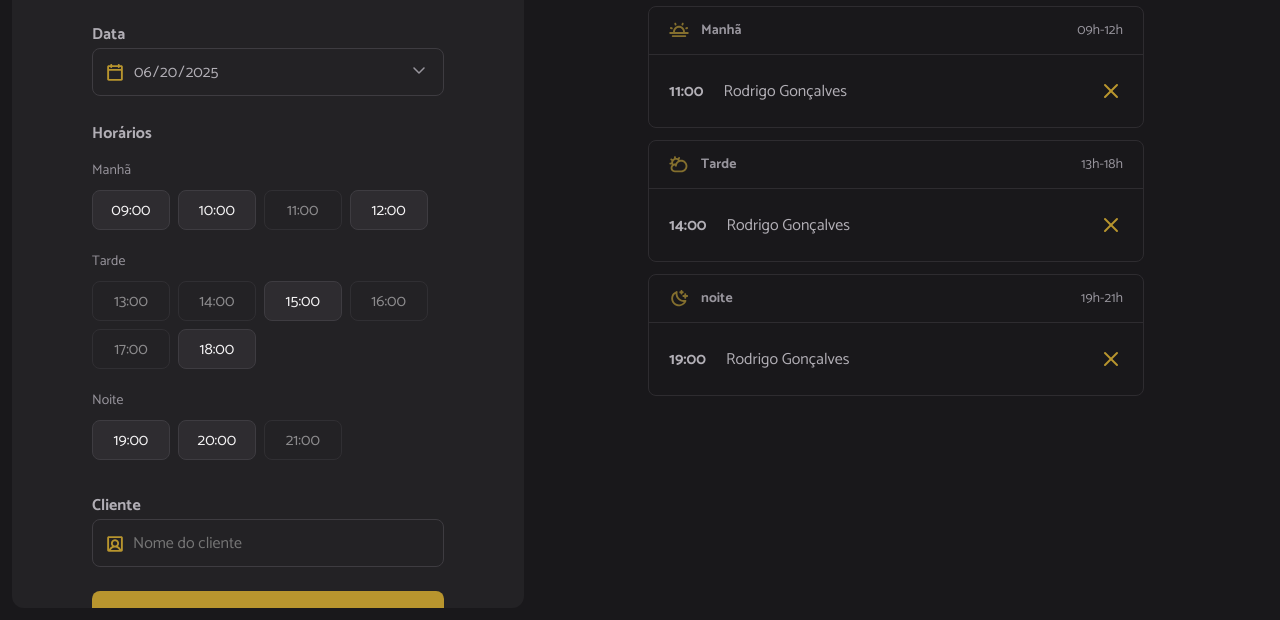
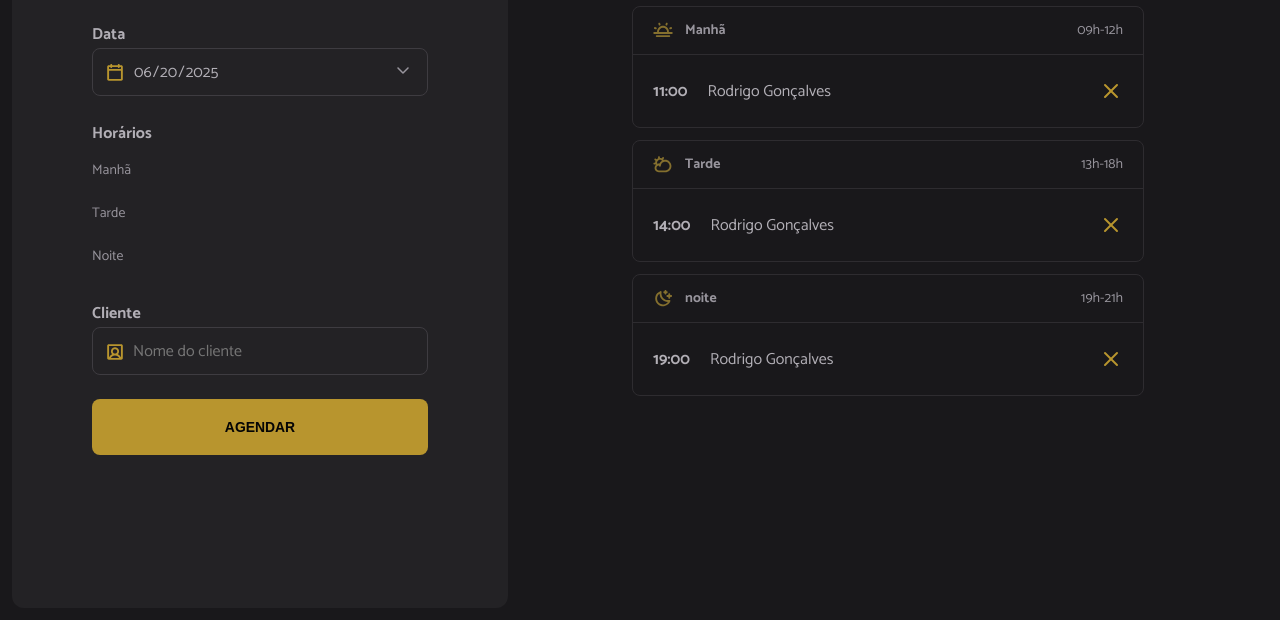
Before and after one commit to israeltx/n5-hairday, a website built with webpack: page index.html in a window 1280 px wide. Shown: the part 180-800 px from the top of the page. Built offline with nearby package versions, Linux system fonts and the light colour scheme.

```diff
--- a/index.html
+++ b/index.html
@@ -38,66 +38,25 @@
         <ul id="hours" class="hours" aria-label="Horários disponíveis de manhã">
           <!-- Exemplo: Manhã -->
           <li data-period="morning" class="hour-period">Manhã</li>
-          <li data-period="morning" value="09:00" class="hour hour-available">
+          <!-- <li data-period="morning" value="09:00" class="hour hour-available">
             09:00
-          </li>
-          <li data-period="morning" value="10:00" class="hour hour-available">
-            10:00
-          </li>
-          <li data-period="morning" value="11:00" class="hour hour-unavailable">
-            11:00
-          </li>
-          <li data-period="morning" value="12:00" class="hour hour-available">
-            12:00
-          </li>
+          </li> -->
+
           <!-- Exemplo: Tarde  -->
           <li data-period="morning" class="hour-period">Tarde</li>
-          <li
+          <!-- <li
             data-period="afternoon"
             value="13:00"
             class="hour hour-unavailable"
           >
             13:00
-          </li>
-          <li
-            data-period="afternoon"
-            value="14:00"
-            class="hour hour-unavailable"
-          >
-            14:00
-          </li>
-          <li data-period="afternoon" value="15:00" class="hour hour-available">
-            15:00
-          </li>
-          <li
-            data-period="afternoon"
-            value="16:00"
-            class="hour hour-unavailable"
-          >
-            16:00
-          </li>
-          <li
-            data-period="afternoon"
-            value="17:00"
-            class="hour hour-unavailable"
-          >
-            17:00
-          </li>
-          <li data-period="afternoon" value="18:00" class="hour hour-available">
-            18:00
-          </li>
+          </li> -->
+
           <!-- Exemplo: Noite -->
           <li data-period="morning" class="hour-period">Noite</li>
-
-          <li data-period="night" value="19:00" class="hour hour-available">
+          <!-- <li data-period="night" value="19:00" class="hour hour-available">
             19:00
-          </li>
-          <li data-period="night" value="20:00" class="hour hour-available">
-            20:00
-          </li>
-          <li data-period="night" value="21:00" class="hour hour-unavailable">
-            21:00
-          </li>
+          </li> -->
         </ul>
 
         <label for="client" class="label">Cliente</label>
--- a/src/main.js
+++ b/src/main.js
@@ -10,3 +10,4 @@
 
 // JS
 import './modules/form/submit.js'
+import './modules/load.js'
--- /dev/null
+++ b/src/modules/load.js
@@ -0,0 +1,2 @@
+document.addEventListener('DOMContentLoaded', (event) => {
+})
```
